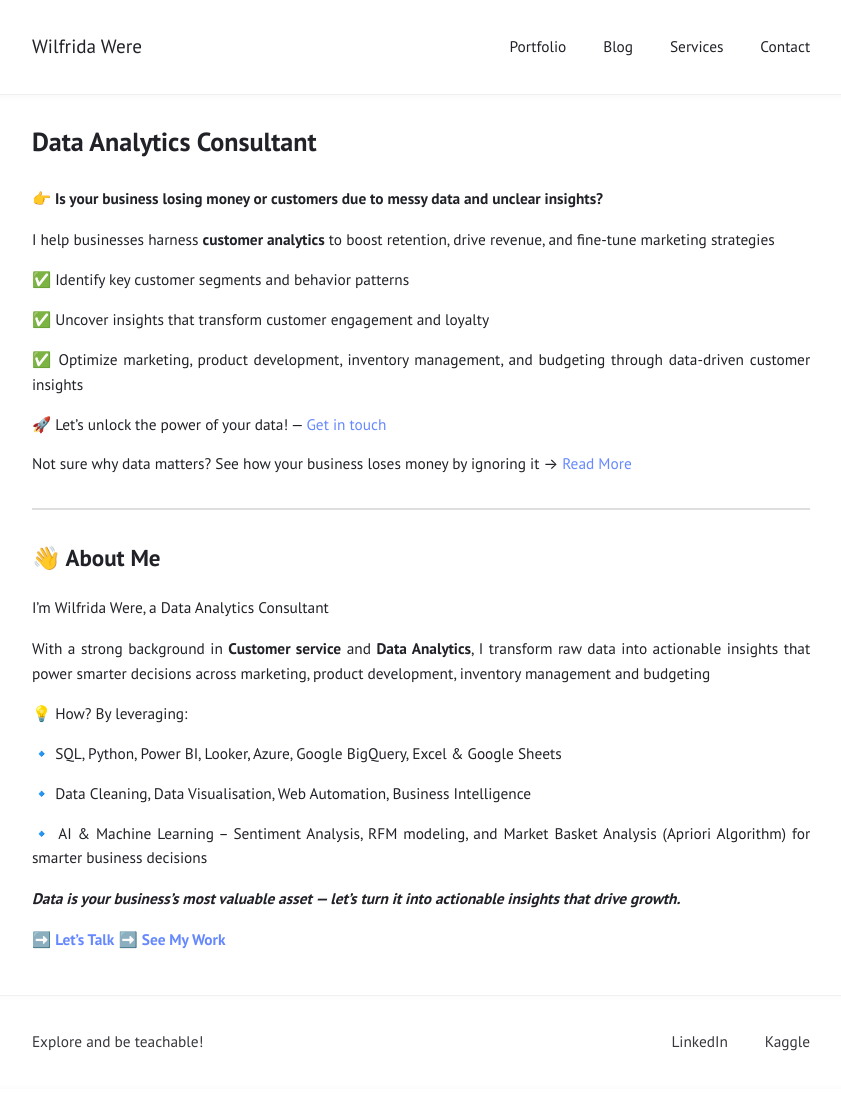
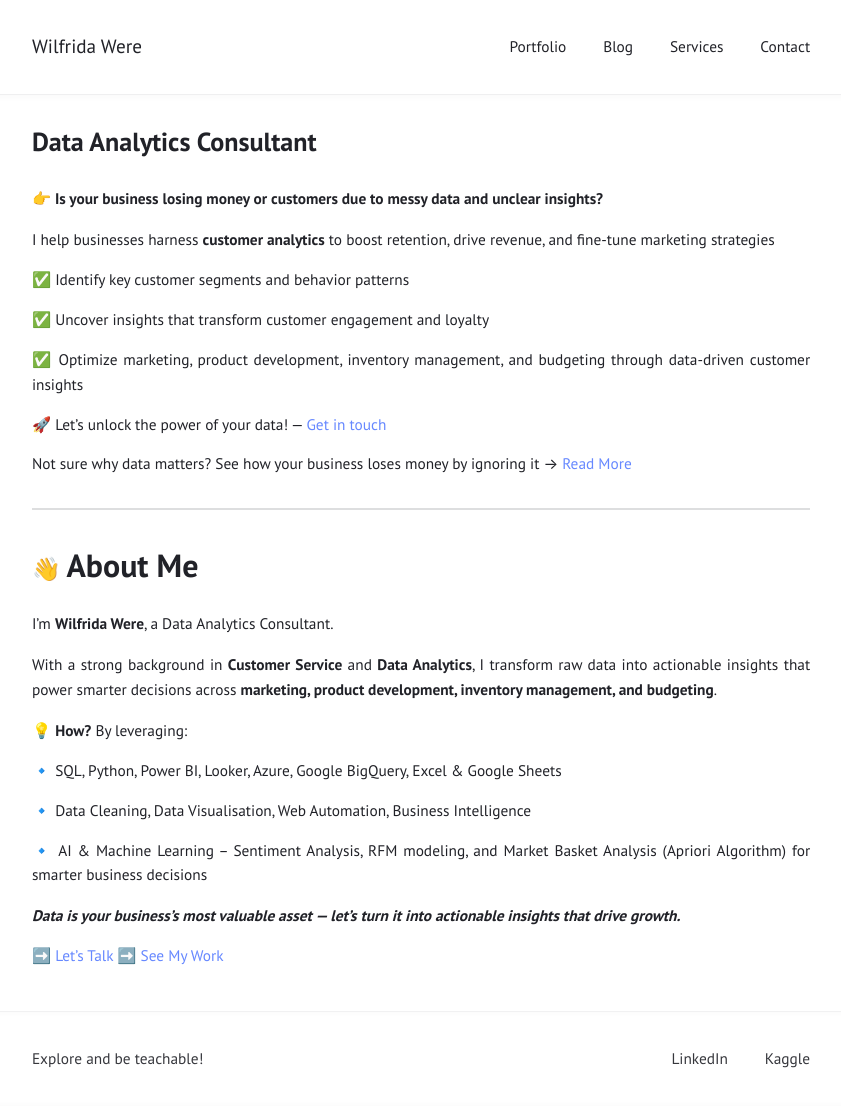
Before and after one commit to Wilfrida-Were/website, a Jekyll site: the page built from index.md, in a window 1280 px wide. Shown: the whole page, without its empty margins (219-1060 px from the left). Built offline with Jekyll 4.4.1, drawn with Linux system fonts in a browser that asks for light colours.

Commit message:
Update index.md

```diff
--- a/index.md
+++ b/index.md
@@ -20,13 +20,13 @@ Not sure why data matters? See how your business loses money by ignoring it →
 
 ---
 
-# 👋 About Me
+# 👋 <span style="font-size: 2rem; font-weight: bold;">About Me</span>
 
-I’m Wilfrida Were, a Data Analytics Consultant
+I’m <span style="font-weight: bold;">Wilfrida Were</span>, a Data Analytics Consultant.
 
-With a strong background in **Customer service** and **Data Analytics**, I transform raw data into actionable insights that power smarter decisions across marketing, product development, inventory management and budgeting
+With a strong background in <span style="font-weight: bold;">Customer Service</span> and <span style="font-weight: bold;">Data Analytics</span>, I transform raw data into actionable insights that power smarter decisions across **marketing, product development, inventory management, and budgeting**.
 
-💡 How? By leveraging:
+💡 <span style="font-weight: bold;">How?</span> By leveraging:
 
 🔹 SQL, Python, Power BI, Looker, Azure, Google BigQuery, Excel & Google Sheets
 
@@ -36,5 +36,5 @@ With a strong background in **Customer service** and **Data Analytics**, I trans
 
 ***Data is your business’s most valuable asset — let’s turn it into actionable insights that drive growth.***
 
-➡️ **[Let's Talk](https://www.wilfridawere.com/contact/)**
-➡️ **[See My Work](https://www.wilfridawere.com/portfolio/)**
+➡️ [Let's Talk](https://www.wilfridawere.com/contact/)
+➡️ [See My Work](https://www.wilfridawere.com/portfolio/)
```
Also changed, not shown: other parts of index.md (+1 -1 lines).
